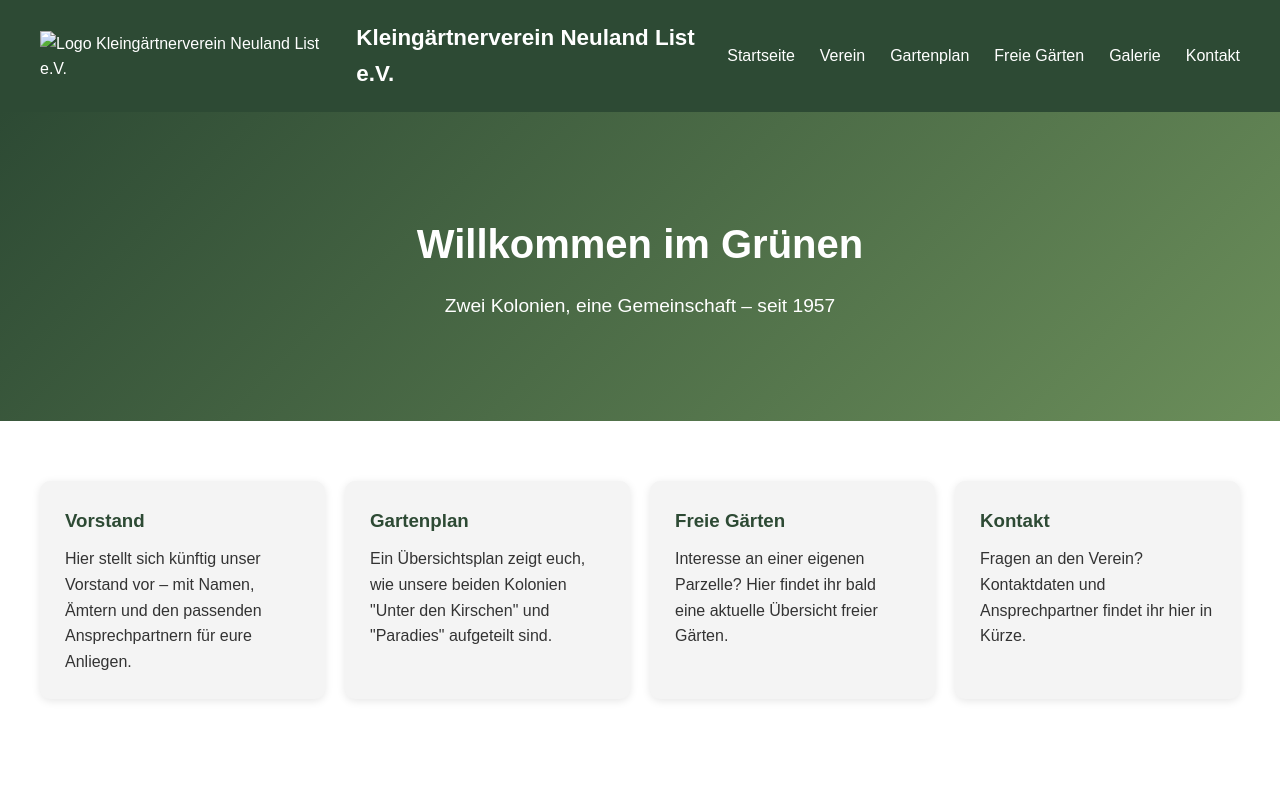
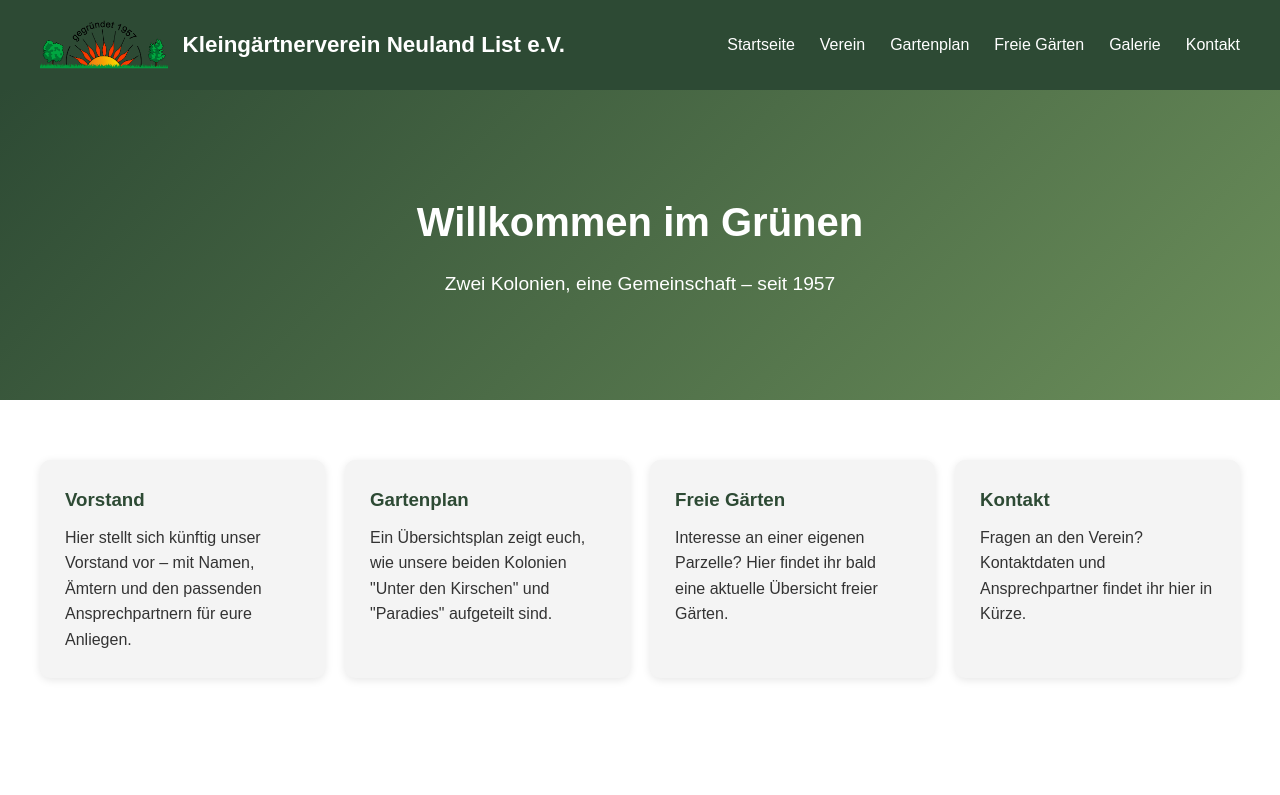
Before and after one commit to sbusse1996/sebastian-busse, a plain HTML site: page kgv-neu/index.html in a window 1280 px wide. Shown: the top 795 px of the page. Drawn offline with Linux system fonts and the light colour scheme.

Commit message:
Add files via upload

```diff
--- a/kgv-neu/index.html
+++ b/kgv-neu/index.html
@@ -10,7 +10,7 @@
 
 <header>
     <a href="#" class="logo-link">
-        <img src="logo.png.png" alt="Logo Kleingärtnerverein Neuland List e.V." class="logo">
+        <img src="bilder/logo.png" alt="Logo Kleingärtnerverein Neuland List e.V." class="logo">
         <h1>Kleingärtnerverein Neuland List e.V.</h1>
     </a>
     <button class="burger" id="burger">☰</button>
```
